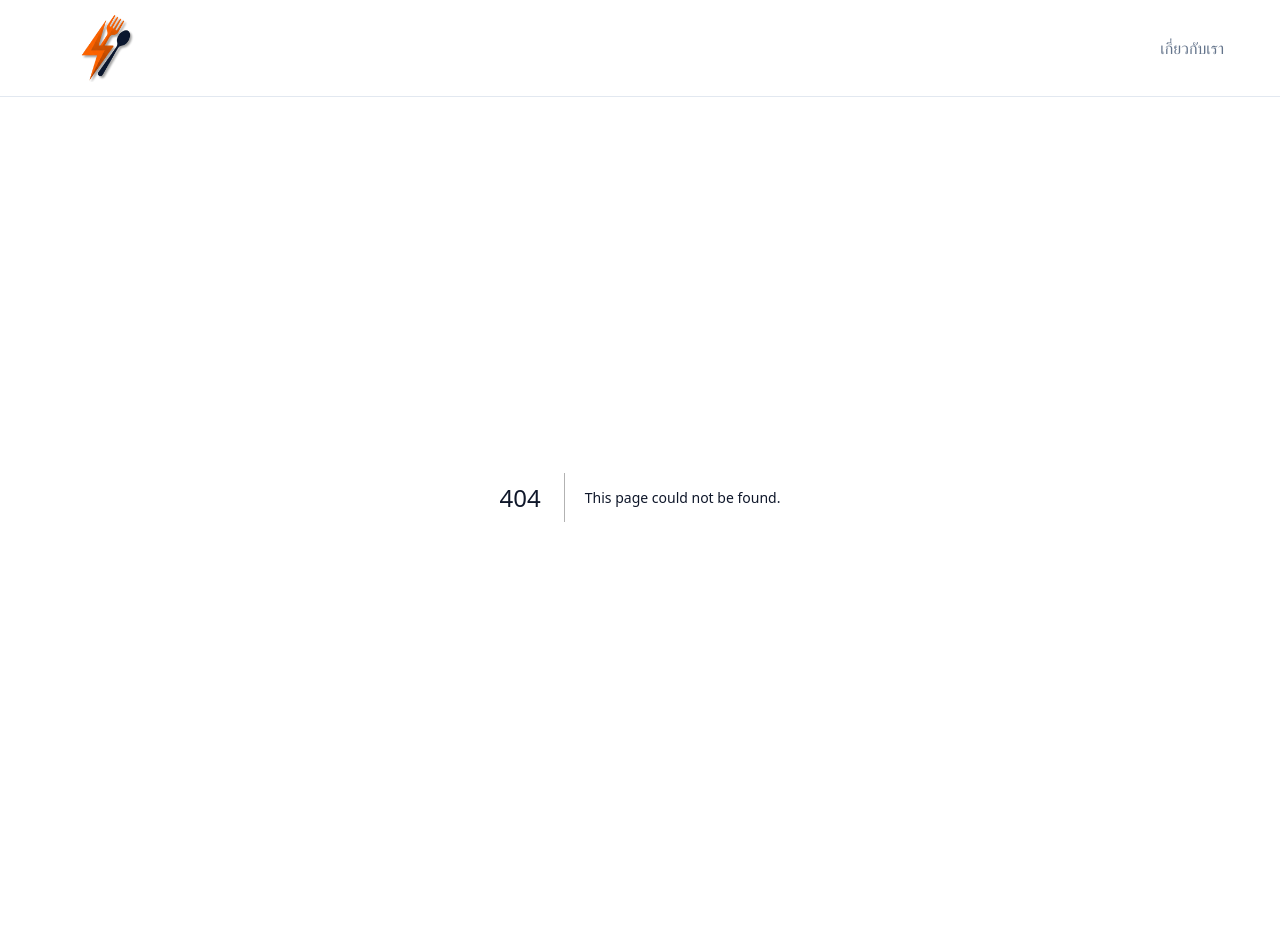
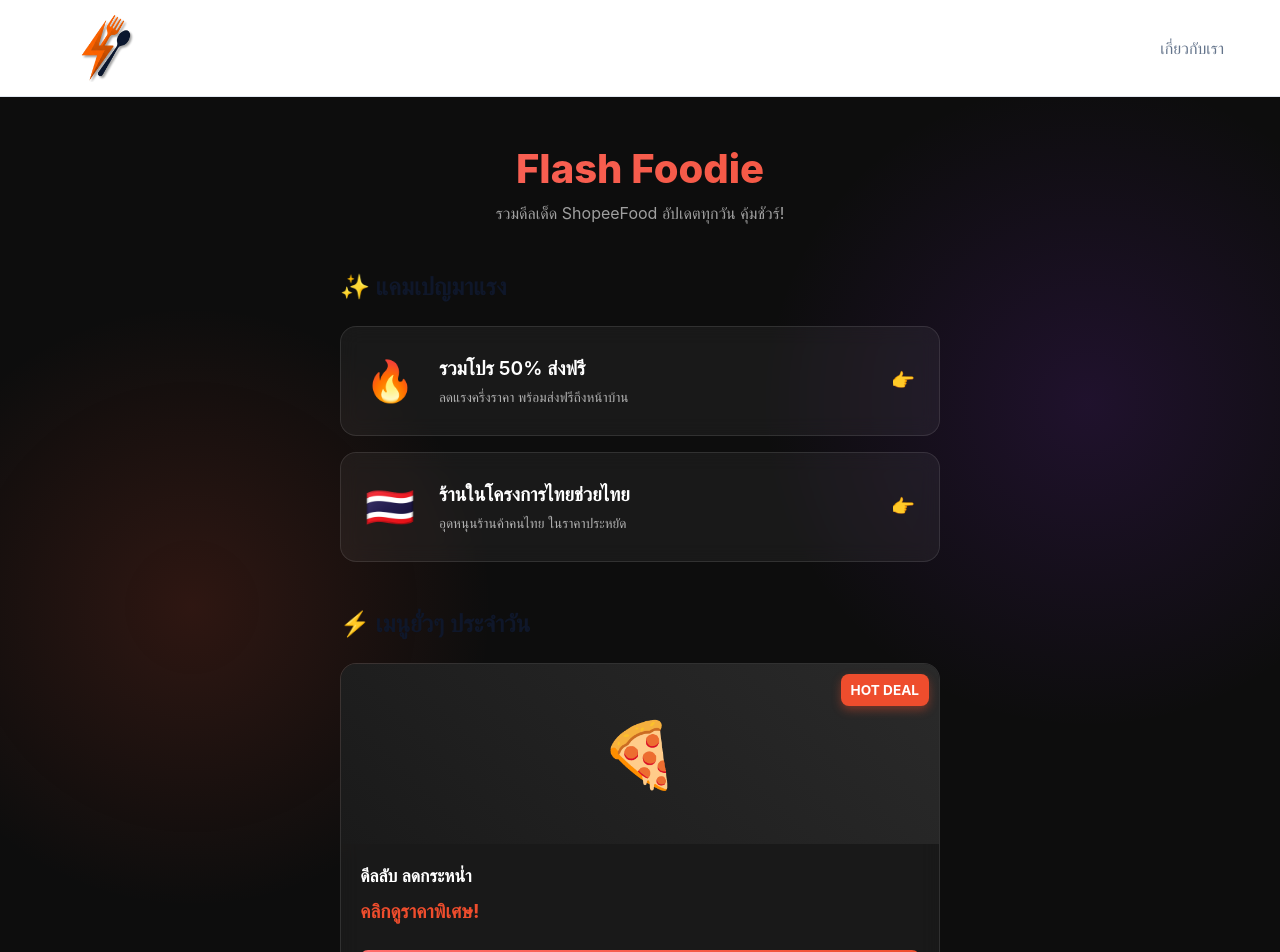
Before and after one commit to dejoro-vsh/affiliate-food-portal, a Next.js app: page /deals in a window 1280 px wide. Before the commit this address had no page. Shown: the top 952 px of the page. Before the commit the page ends 897 px from the top, so only its background shows below. Built offline with nearby package versions, Linux system fonts and the light colour scheme.

Commit message:
Add Premium Deals Landing Page

```diff
--- /dev/null
+++ b/app/deals/deals.module.css
@@ -0,0 +1,197 @@
+.container {
+  min-height: 100vh;
+  background-color: #0d0d0d;
+  background-image: radial-gradient(circle at 15% 50%, rgba(238, 77, 45, 0.15), transparent 25%),
+                    radial-gradient(circle at 85% 30%, rgba(138, 43, 226, 0.15), transparent 25%);
+  color: #ffffff;
+  font-family: -apple-system, BlinkMacSystemFont, "Segoe UI", Roboto, Helvetica, Arial, sans-serif;
+  padding: 3rem 1rem;
+}
+
+.header {
+  text-align: center;
+  margin-bottom: 3rem;
+}
+
+.title {
+  font-size: 2.5rem;
+  font-weight: 800;
+  background: linear-gradient(90deg, #ff6b6b, #ee4d2d);
+  -webkit-background-clip: text;
+  -webkit-text-fill-color: transparent;
+  margin-bottom: 0.5rem;
+}
+
+.subtitle {
+  color: #a0a0a0;
+  font-size: 1rem;
+}
+
+.section {
+  max-width: 600px;
+  margin: 0 auto 3rem auto;
+}
+
+.sectionTitle {
+  font-size: 1.5rem;
+  font-weight: 700;
+  margin-bottom: 1.5rem;
+  display: flex;
+  align-items: center;
+  gap: 0.5rem;
+}
+
+.campaignList {
+  display: flex;
+  flex-direction: column;
+  gap: 1rem;
+}
+
+.campaignCard {
+  display: flex;
+  align-items: center;
+  justify-content: space-between;
+  background: rgba(255, 255, 255, 0.05);
+  backdrop-filter: blur(10px);
+  border: 1px solid rgba(255, 255, 255, 0.1);
+  border-radius: 16px;
+  padding: 1.5rem;
+  text-decoration: none;
+  color: white;
+  transition: all 0.3s ease;
+  position: relative;
+  overflow: hidden;
+}
+
+.campaignCard::before {
+  content: '';
+  position: absolute;
+  top: 0; left: -100%;
+  width: 50%; height: 100%;
+  background: linear-gradient(90deg, transparent, rgba(255,255,255,0.1), transparent);
+  transition: all 0.5s ease;
+}
+
+.campaignCard:hover {
+  transform: translateY(-5px);
+  background: rgba(255, 255, 255, 0.08);
+  border-color: rgba(238, 77, 45, 0.5);
+  box-shadow: 0 10px 20px rgba(0,0,0,0.3), 0 0 15px rgba(238, 77, 45, 0.2);
+}
+
+.campaignCard:hover::before {
+  left: 200%;
+}
+
+.campaignIcon {
+  font-size: 2.5rem;
+}
+
+.campaignInfo {
+  flex: 1;
+  margin-left: 1.5rem;
+}
+
+.campaignName {
+  font-weight: 600;
+  font-size: 1.2rem;
+  margin-bottom: 0.25rem;
+}
+
+.campaignDesc {
+  font-size: 0.85rem;
+  color: #b0b0b0;
+}
+
+.campaignArrow {
+  font-size: 1.2rem;
+  transition: transform 0.3s;
+}
+
+.campaignCard:hover .campaignArrow {
+  transform: translateX(5px);
+}
+
+.grid {
+  display: grid;
+  grid-template-columns: repeat(auto-fit, minmax(250px, 1fr));
+  gap: 1.5rem;
+}
+
+.baitCard {
+  background: rgba(255, 255, 255, 0.05);
+  backdrop-filter: blur(10px);
+  border: 1px solid rgba(255, 255, 255, 0.1);
+  border-radius: 16px;
+  overflow: hidden;
+  text-decoration: none;
+  color: white;
+  transition: all 0.3s ease;
+  display: flex;
+  flex-direction: column;
+}
+
+.baitCard:hover {
+  transform: translateY(-5px) scale(1.02);
+  border-color: rgba(138, 43, 226, 0.5);
+  box-shadow: 0 10px 20px rgba(0,0,0,0.3), 0 0 20px rgba(138, 43, 226, 0.2);
+}
+
+.imagePlaceholder {
+  height: 180px;
+  background: linear-gradient(45deg, #1a1a1a, #2a2a2a);
+  display: flex;
+  align-items: center;
+  justify-content: center;
+  font-size: 4rem;
+  position: relative;
+}
+
+.discountBadge {
+  position: absolute;
+  top: 10px;
+  right: 10px;
+  background: #ee4d2d;
+  color: white;
+  padding: 6px 10px;
+  border-radius: 8px;
+  font-size: 0.85rem;
+  font-weight: bold;
+  box-shadow: 0 4px 10px rgba(238, 77, 45, 0.4);
+}
+
+.baitContent {
+  padding: 1.2rem;
+  display: flex;
+  flex-direction: column;
+  gap: 0.5rem;
+}
+
+.baitTitle {
+  font-weight: 600;
+  font-size: 1.1rem;
+}
+
+.baitPrice {
+  color: #ee4d2d;
+  font-weight: 700;
+  font-size: 1.2rem;
+}
+
+.orderBtn {
+  margin-top: 1rem;
+  background: linear-gradient(90deg, #ff6b6b, #ee4d2d);
+  border: none;
+  border-radius: 8px;
+  padding: 0.85rem;
+  color: white;
+  font-weight: 600;
+  text-align: center;
+  cursor: pointer;
+  transition: opacity 0.2s, box-shadow 0.2s;
+}
+
+.baitCard:hover .orderBtn {
+  opacity: 0.9;
+  box-shadow: 0 4px 15px rgba(238, 77, 45, 0.4);
+}
--- /dev/null
+++ b/app/deals/page.tsx
@@ -0,0 +1,83 @@
+import styles from './deals.module.css';
+import { Metadata } from 'next';
+
+export const metadata: Metadata = {
+  title: 'Flash Foodie - ดีลเด็ดวันนี้',
+  description: 'รวมแหล่งรวมดีลเด็ด ShopeeFood อัปเดตทุกวัน',
+};
+
+export default function DealsPage() {
+  const campaigns = [
+    {
+      id: 1,
+      title: 'รวมโปร 50% ส่งฟรี',
+      desc: 'ลดแรงครึ่งราคา พร้อมส่งฟรีถึงหน้าบ้าน',
+      icon: '🔥',
+      url: 'https://spf.shopee.co.th/183ZTkkN2'
+    },
+    {
+      id: 2,
+      title: 'ร้านในโครงการไทยช่วยไทย',
+      desc: 'อุดหนุนร้านค้าคนไทย ในราคาประหยัด',
+      icon: '🇹🇭',
+      url: 'https://spf.shopee.co.th/183ZxqE9q'
+    }
+  ];
+
+  const baitDeals = [
+    {
+      id: 1,
+      title: 'ดีลลับ ลดกระหน่ำ',
+      price: 'คลิกดูราคาพิเศษ!',
+      emoji: '🍕',
+      discount: 'HOT DEAL',
+      url: 'https://spf.shopee.co.th/1LdRATAPH9'
+    }
+  ];
+
+  return (
+    <div className={styles.container}>
+      <header className={styles.header}>
+        <h1 className={styles.title}>Flash Foodie</h1>
+        <p className={styles.subtitle}>รวมดีลเด็ด ShopeeFood อัปเดตทุกวัน คุ้มชัวร์!</p>
+      </header>
+
+      <main>
+        <section className={styles.section}>
+          <h2 className={styles.sectionTitle}>✨ แคมเปญมาแรง</h2>
+          <div className={styles.campaignList}>
+            {campaigns.map(camp => (
+              <a key={camp.id} href={camp.url} className={styles.campaignCard} target="_blank" rel="noopener noreferrer">
+                <div className={styles.campaignIcon}>{camp.icon}</div>
+                <div className={styles.campaignInfo}>
+                  <div className={styles.campaignName}>{camp.title}</div>
+                  <div className={styles.campaignDesc}>{camp.desc}</div>
+                </div>
+                <div className={styles.campaignArrow}>👉</div>
+              </a>
+            ))}
+          </div>
+        </section>
+
+        <section className={styles.section}>
+          <h2 className={styles.sectionTitle}>⚡ เมนูยั่วๆ ประจำวัน</h2>
+          <div className={styles.grid}>
+            {baitDeals.map(deal => (
+              <a key={deal.id} href={deal.url} className={styles.baitCard} target="_blank" rel="noopener noreferrer">
+                <div className={styles.imagePlaceholder}>
+                  {deal.emoji}
+                  <span className={styles.discountBadge}>{deal.discount}</span>
+                </div>
+                <div className={styles.baitContent}>
+                  <div className={styles.baitTitle}>{deal.title}</div>
+                  <div className={styles.baitPrice}>{deal.price}</div>
+                  <div className={styles.orderBtn}>กดสั่งเลย</div>
+                </div>
+              </a>
+            ))}
+          </div>
+        </section>
+      </main>
+    </div>
+  );
+}
```
